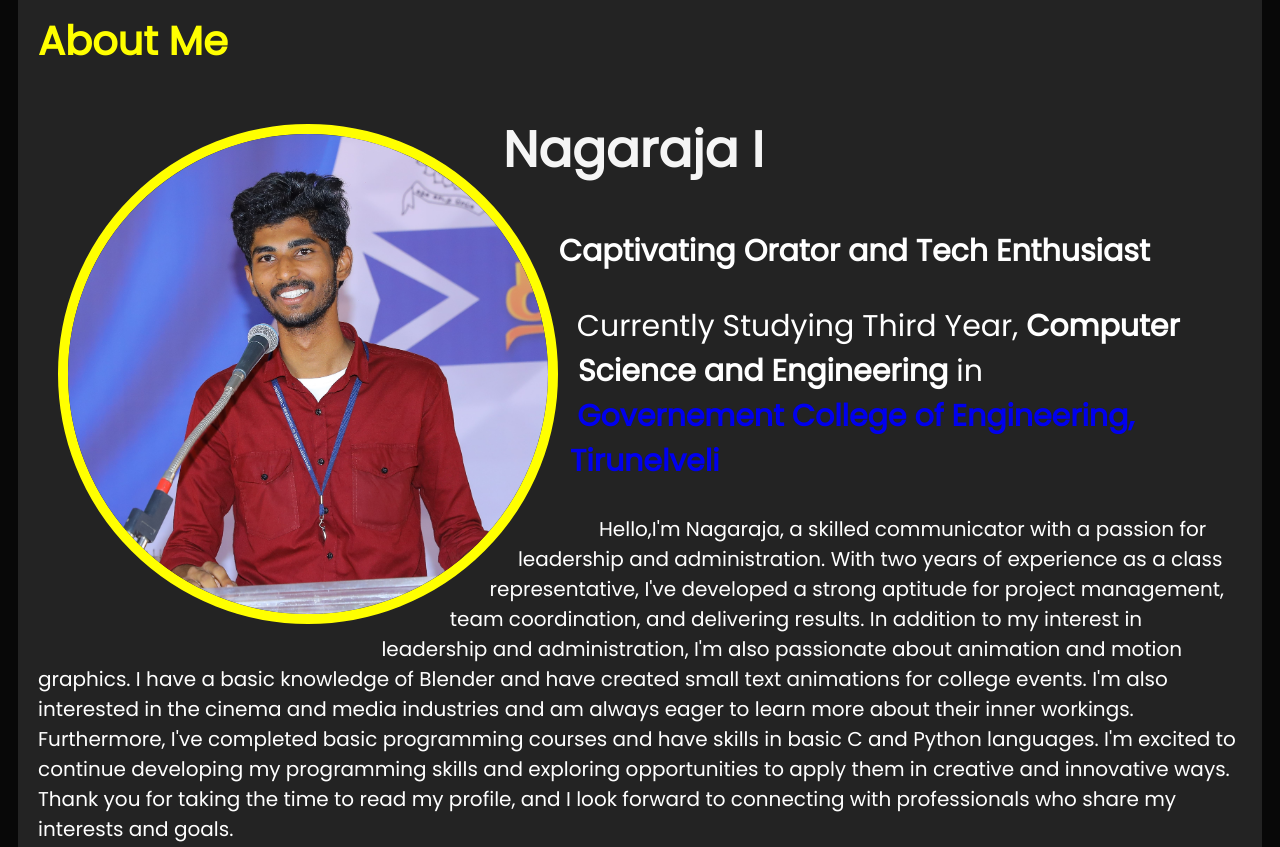
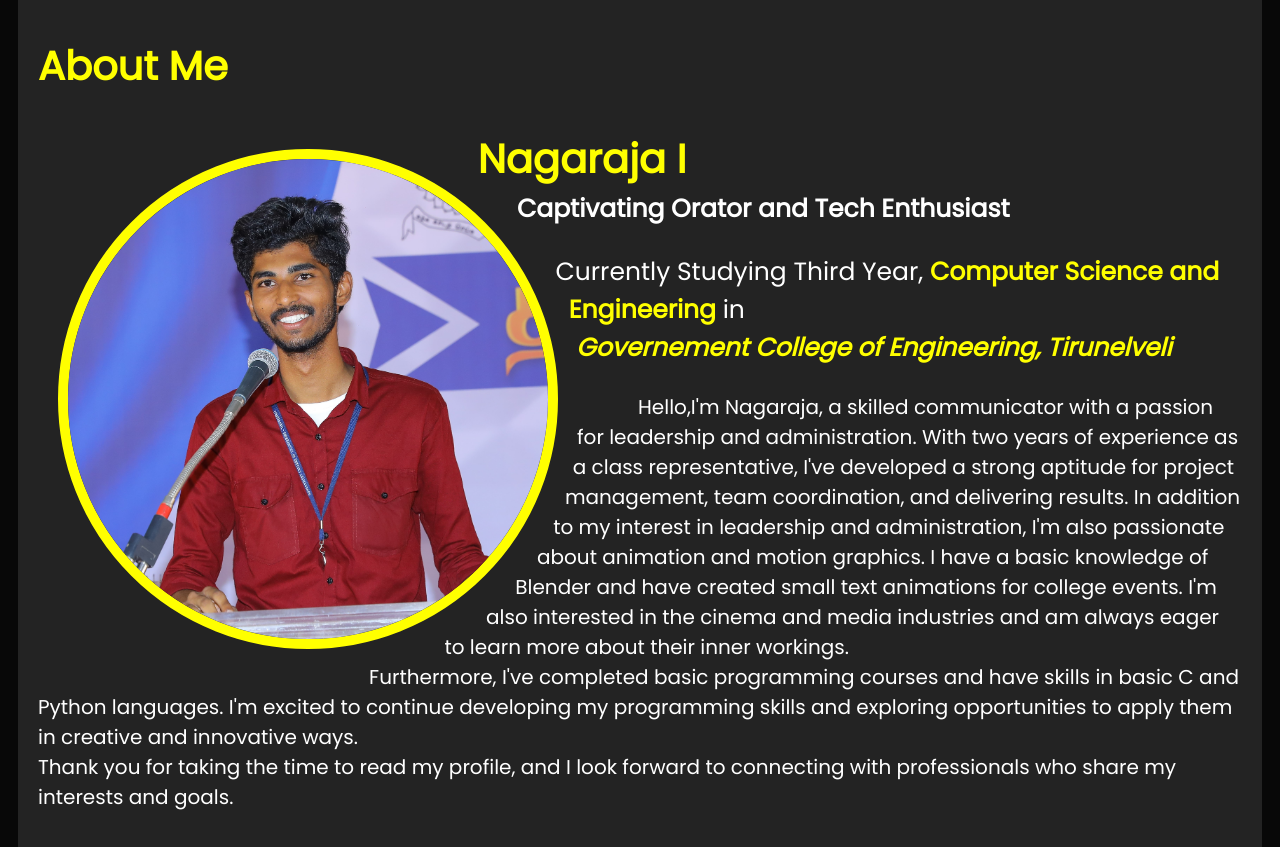
Before and after one commit to nagaraja6050266/portfolio, a plain HTML site: page index.html in a window 1280 px wide. Shown: the part 860-1707 px from the top of the page. Drawn offline with Linux system fonts and the light colour scheme.

Commit message:
Update index.html

```diff
--- a/index.html
+++ b/index.html
@@ -10,6 +10,7 @@
     <title>Portfolio</title>
 </head>
 <body>
+    <div id="scrollup"><img onclick="scrollToTop()" style="height: 40px;" src="images/scrollupicon.png" alt="srollup"></div>
     <header id="header">
         <nav id="nav">
             <img src="Images\namefont.png" alt="Menu" class="menu">
@@ -28,16 +29,16 @@
         <div class="circle">
             <img style="height: 100%; width: 100%;" src="Images/Profile.JPG" alt="Porfile image">
         </div>
-        <h1 style="color:whitesmoke; font-size: 50px;">Nagaraja I</h1>
-        <h2 style="font-size: 30px;">Captivating Orator and Tech Enthusiast</h2>
-        <p style="font-size: 30px;">Currently Studying Third Year, <b>Computer Science and Engineering</b> in <br><a href="https://www.gcetly.ac.in/"><b>Governement College of Engineering, Tirunelveli</b></a></p>
-        <p style="font-size: 20px; text-indent: 60px;">Hello,I'm Nagaraja, a skilled communicator with a passion for leadership and administration. With two years of experience as a class representative, I've developed a strong aptitude for project management, team coordination, and delivering results.
+        <h1 style="color:whitesmoke;color: yellow; font-size: 40px; margin-bottom: 1px;">Nagaraja I</h1>
+        <h3 style="font-size: 25px; margin-top: 1px;">Captivating Orator and Tech Enthusiast</h3>
+        <p style="font-size: 25px;">Currently Studying Third Year, <b style="color: yellow;">Computer Science and Engineering</b> in <br><a style="color: yellow; font-style: italic;" href="https://www.gcetly.ac.in/"><b>Governement College of Engineering, Tirunelveli</b></a></p>
+        <p class="spoiler" style="font-size: 20px; text-indent: 60px;">Hello,I'm Nagaraja, a skilled communicator with a passion for leadership and administration. With two years of experience as a class representative, I've developed a strong aptitude for project management, team coordination, and delivering results.
 
 In addition to my interest in leadership and administration, I'm also passionate about animation and motion graphics. I have a basic knowledge of Blender and have created small text animations for college events. I'm also interested in the cinema and media industries and am always eager to learn more about their inner workings.
 
-Furthermore, I've completed basic programming courses and have skills in basic C and Python languages. I'm excited to continue developing my programming skills and exploring opportunities to apply them in creative and innovative ways.
+<br> Furthermore, I've completed basic programming courses and have skills in basic C and Python languages. I'm excited to continue developing my programming skills and exploring opportunities to apply them in creative and innovative ways.
 
-Thank you for taking the time to read my profile, and I look forward to connecting with professionals who share my interests and goals.</p>
+<br> Thank you for taking the time to read my profile, and I look forward to connecting with professionals who share my interests and goals.</p>
     </section>
 
     <section id="portfolio">
```
